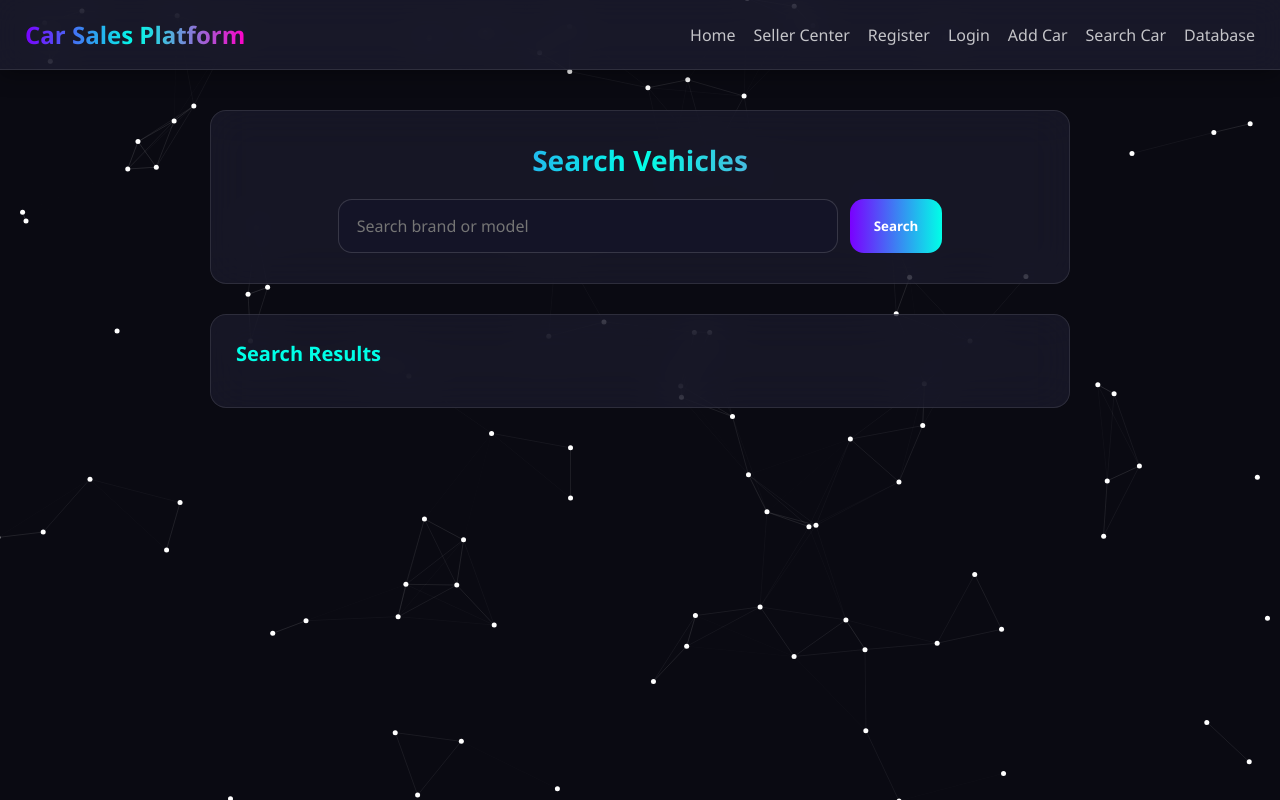
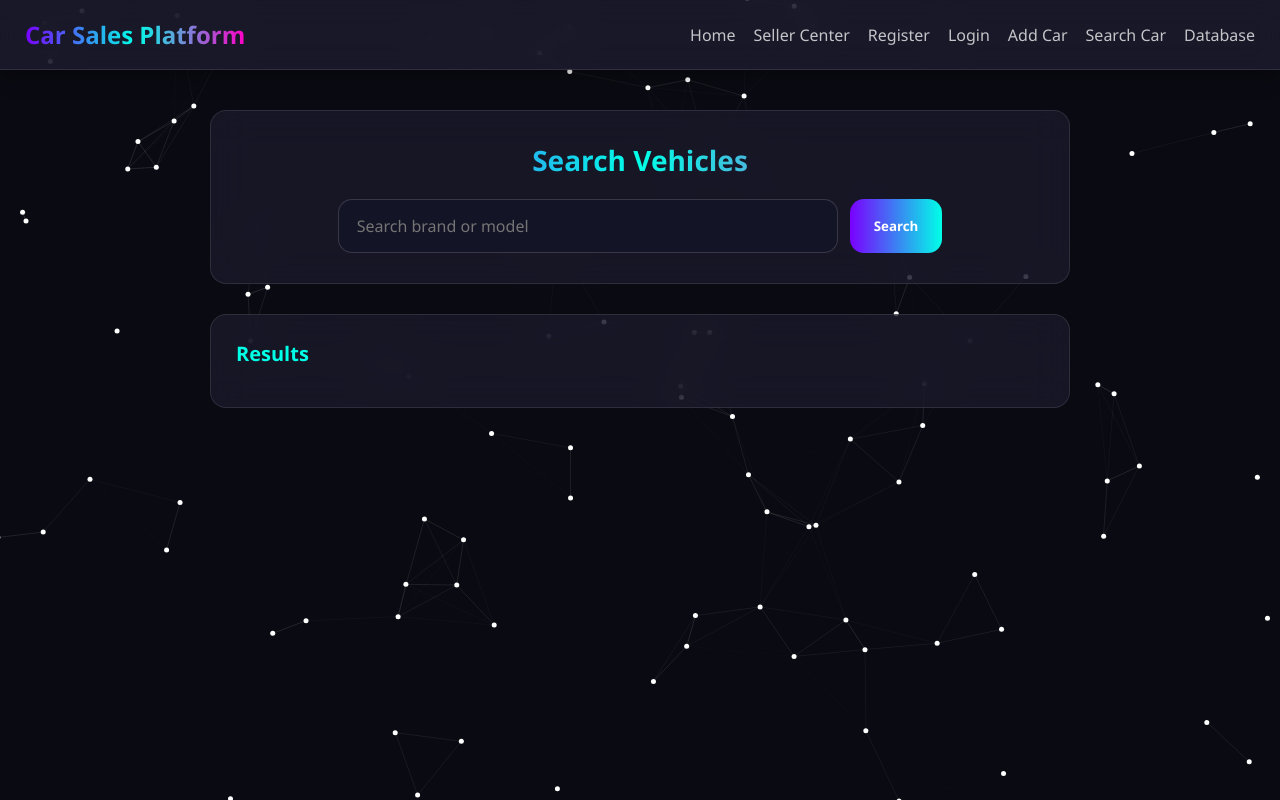
Before and after one commit to liono34/Three, a plain HTML site: page search.html in a window 1280 px wide. Drawn offline with nearby package versions, Linux system fonts and the light colour scheme.

Commit message:
Update search.html

```diff
--- a/search.html
+++ b/search.html
@@ -29,22 +29,32 @@
 </div>
 </div>
 <div class="result-box">
-<h3 class="result-title">Search Results</h3>
+<h3 class="result-title">Results</h3>
 <div id="resultList"></div>
 </div>
 </div>
+
 <script src="https://cdn.jsdelivr.net/particles.js/2.0.0/particles.min.js"></script>
 <script src="db.js"></script>
 <script>
 particlesJS("particles",{particles:{number:{value:80},size:{value:2.5},color:{value:"#ffffff"},line_linked:{enable:true,distance:120,color:"#ffffff",opacity:.15,width:1},move:{enable:true,speed:.8,straight:false}},interactivity:{events:{onhover:{enable:true,mode:"grab"}}},retina_detect:true});
+
 DB.initDB();
-function searchCar(){
-let kw=document.getElementById('keyword').value.trim();
-let list=DB.searchCars(kw);
-let html='';
-if(list.length===0){html='<div class="no-result">No matching vehicles</div>';
-}else{list.forEach(car=>{html+=`<div class="car-item">${car.brand} ${car.model} | ${car.year} | $${car.price} | ${car.color}</div>`;});}
-document.getElementById('resultList').innerHTML=html;
+
+function searchCar() {
+    let kw = document.getElementById('keyword').value.trim();
+    let list = DB.searchCars(kw);
+    let html = "";
+
+    if (list.length === 0) {
+        html = '<div class="no-result">No matching vehicles</div>';
+    } else {
+        list.forEach(car => {
+            html += `<div class="car-item">${car.brand} ${car.model} | ${car.year} | $${car.price} | ${car.color}</div>`;
+        });
+    }
+
+    document.getElementById('resultList').innerHTML = html;
 }
 </script>
 </body>
```
